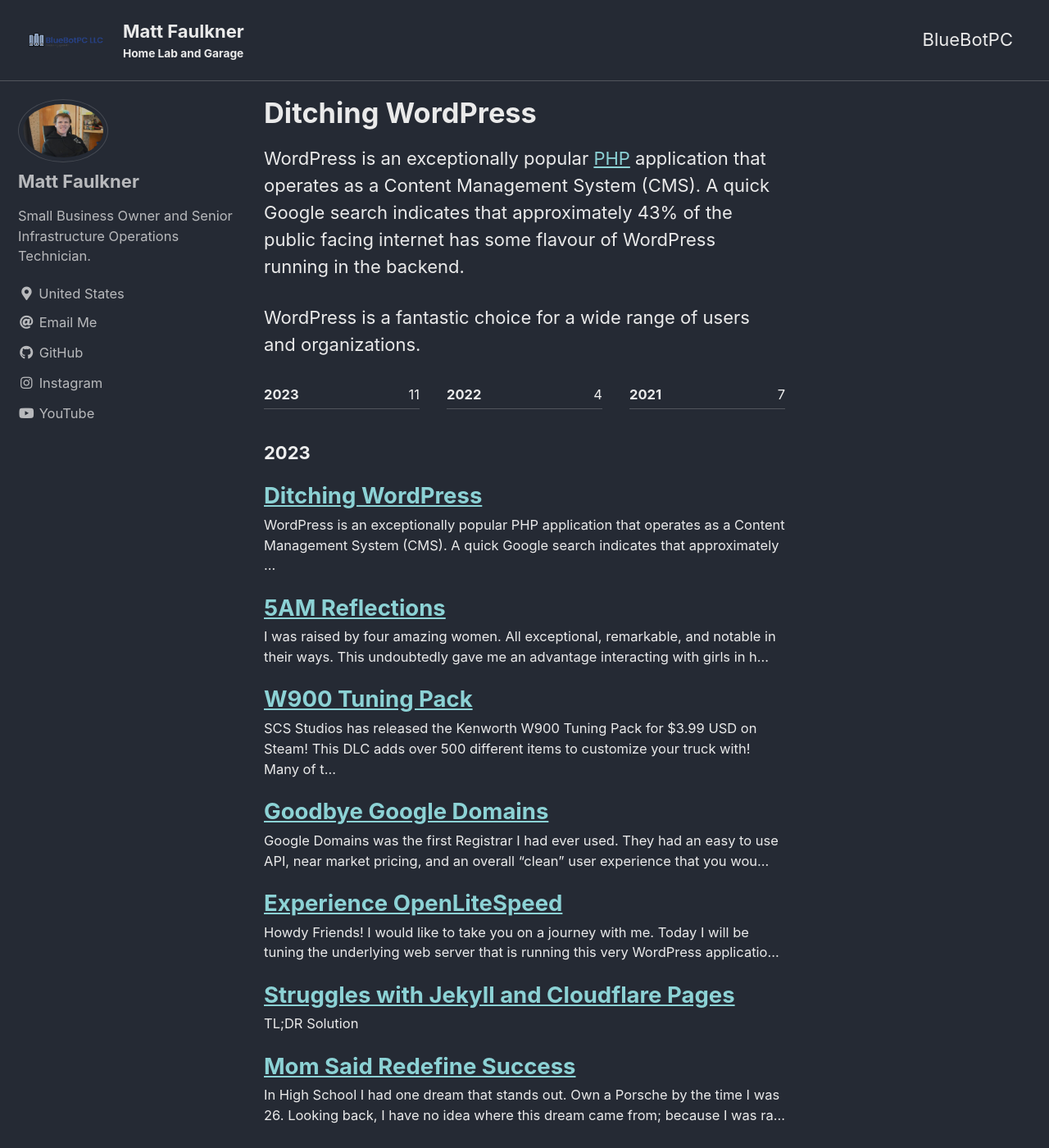
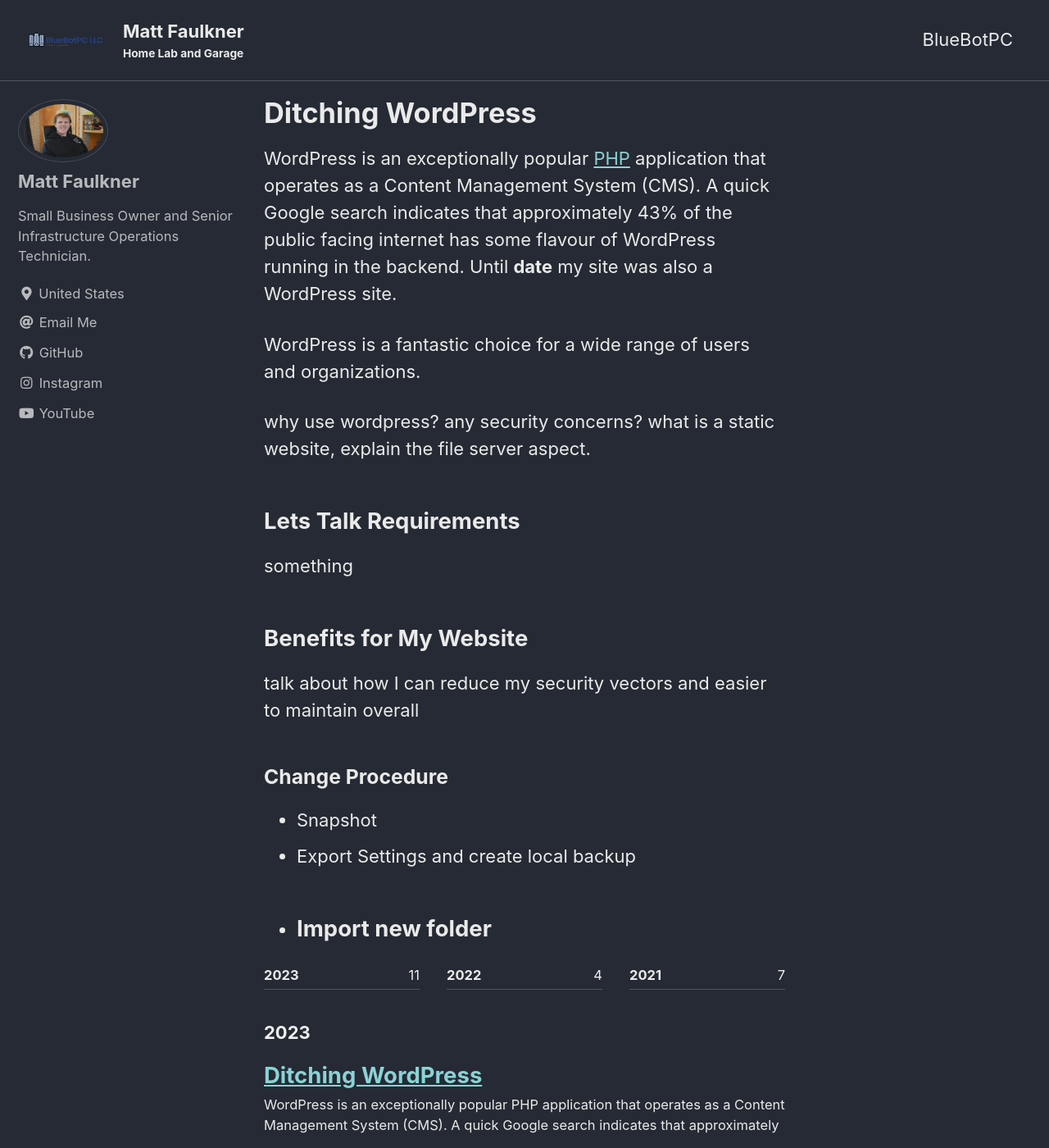
Before and after one commit to bluebotpc/bbpc-web2, a Jekyll site: the page built from _posts/2023-12-15-wordpress-migration.md, in a window 1280 px wide and 1400 px high. Shown: the whole window at 82% size. Built offline with Jekyll 4.4.1, drawn with Linux system fonts in a browser that asks for light colours; cached includes are drawn as plain includes.

Commit message:
WordPress Post outline

```diff
--- a/_posts/2023-12-15-wordpress-migration.md
+++ b/_posts/2023-12-15-wordpress-migration.md
@@ -4,6 +4,23 @@ title:  "Ditching WordPress"
 date:   2023-12-15 08:00:00 -0600
 categories: technology
 ---
-WordPress is an exceptionally popular [PHP](https://www.php.net/) application that operates as a Content Management System (CMS). A quick Google search indicates that approximately 43% of the public facing internet has some flavour of WordPress running in the backend.
+WordPress is an exceptionally popular [PHP](https://www.php.net/) application that operates as a Content Management System (CMS). A quick Google search indicates that approximately 43% of the public facing internet has some flavour of WordPress running in the backend. Until **date** my site was also a WordPress site.
 
 WordPress is a fantastic choice for a wide range of users and organizations.
+
+why use wordpress? any security concerns? what is a static website, explain the file server aspect.
+
+## Lets Talk Requirements
+
+something
+
+## Benefits for My Website
+
+talk about how I can reduce my security vectors and easier to maintain overall
+
+### Change Procedure
+
+- Snapshot
+- Export Settings and create local backup
+- Import new folder
+-
```
Also changed, not shown: _data/authors.yml (+8 -8 lines).
